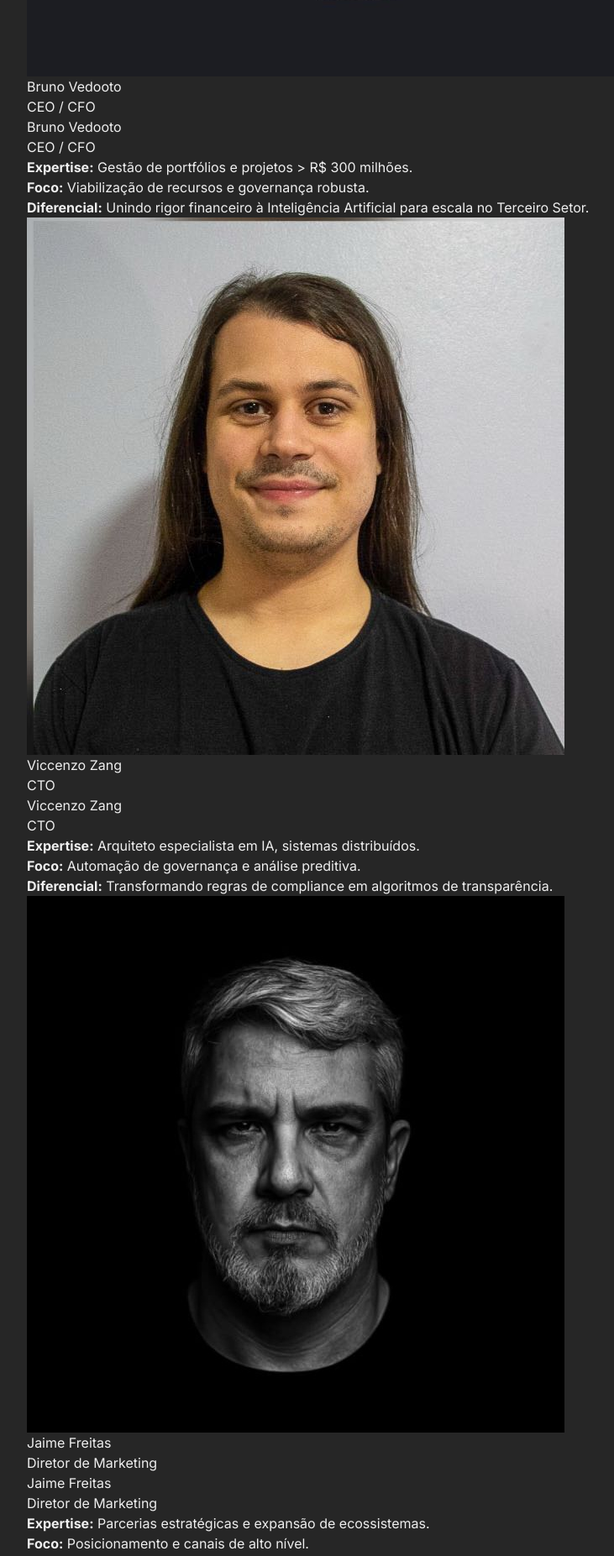
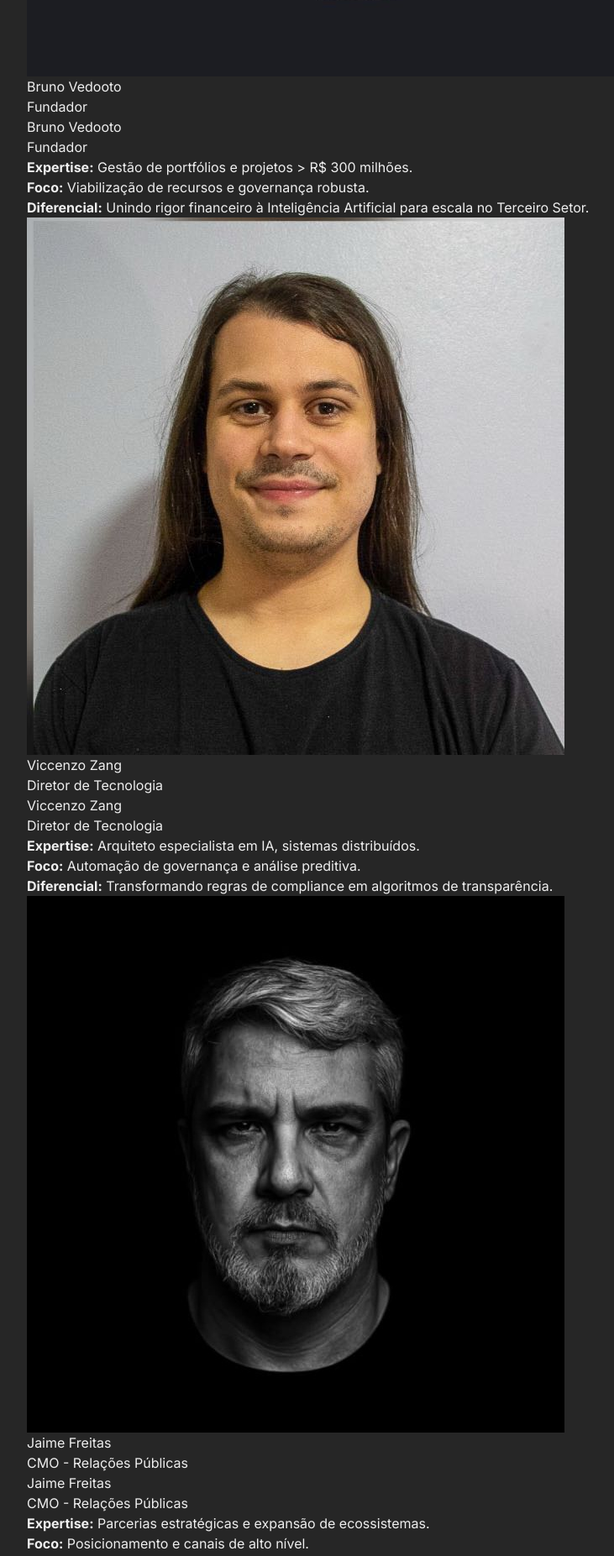
Before and after one commit to pedrosandrini/institutionalApp, a Next.js app: page / in a window 1280 px wide. Shown: the part 5710-7563 px from the top of the page at 84% size, without its empty margins (32-763 px from the left). Built offline with nearby package versions, Linux system fonts and the light colour scheme.

Commit message:
content: update team member roles

```diff
--- a/src/components/Team.tsx
+++ b/src/components/Team.tsx
@@ -2,7 +2,7 @@ export default function Team() {
   const team = [
     {
       name: "Bruno Vedooto",
-      role: "CEO / CFO",
+      role: "Fundador",
       image: "/team/bruno.jpg",
       expertise: "Gestão de portfólios e projetos > R$ 300 milhões.",
       focus: "Viabilização de recursos e governança robusta.",
@@ -10,7 +10,7 @@ export default function Team() {
     },
     {
       name: "Viccenzo Zang",
-      role: "CTO",
+      role: "Diretor de Tecnologia",
       image: "/team/viccenzo.png",
       expertise: "Arquiteto especialista em IA, sistemas distribuídos.",
       focus: "Automação de governança e análise preditiva.",
@@ -18,7 +18,7 @@ export default function Team() {
     },
     {
       name: "Jaime Freitas",
-      role: "Diretor de Marketing",
+      role: "CMO - Relações Públicas",
       image: "/team/jaimes.jpg",
       expertise: "Parcerias estratégicas e expansão de ecossistemas.",
       focus: "Posicionamento e canais de alto nível.",
```
